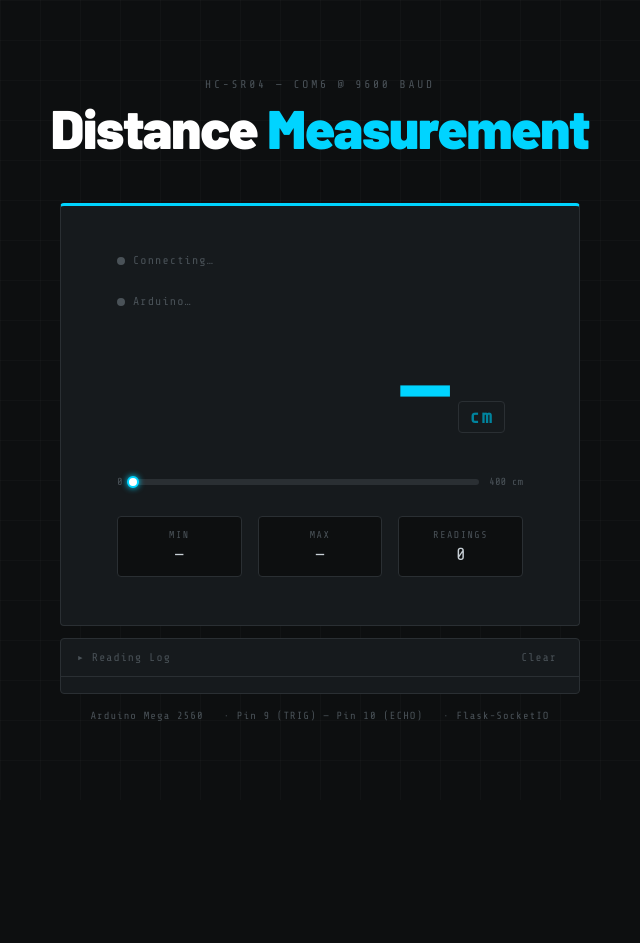
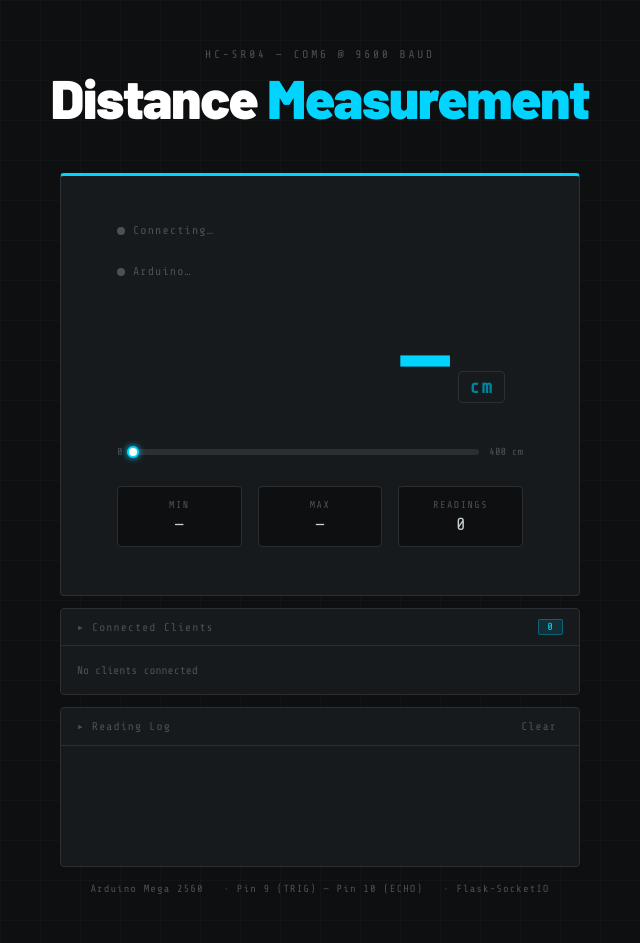
Before and after one commit to RahmanDevs/LED-Control, a Flask app: page /distance-measurement in a window 1280 px wide. Shown: the whole page, without its empty margins (320-960 px from the left). Before the commit the page ends 721 px from the top, so only its background shows below. Run offline with Flask 3, Linux system fonts and the light colour scheme; some libraries are stand-ins or nearby versions.

Commit message:
Add Connected Clients panel and min-height to Reading Log
- Connected Clients panel with IP chips and live count badge above the log
- clients_update socket handler renders chips dynamically
- console-body gets min-height: 120px so the log box doesn't collapse when empty

Co-Authored-By: Claude Sonnet 4.6 <noreply@anthropic.com>

```diff
--- a/static/css/distance.css
+++ b/static/css/distance.css
@@ -200,6 +200,47 @@ h1 span { color: var(--accent); }
   color: var(--text);
 }
 
+/* ── connected clients ────────────────────────── */
+.clients-body {
+  padding: 12px 16px;
+  display: flex;
+  flex-wrap: wrap;
+  gap: 8px;
+  min-height: 48px;
+}
+.ip-chip {
+  font-family: var(--mono);
+  font-size: .7rem;
+  color: #7ec8e3;
+  background: rgba(126,200,227,.08);
+  border: 1px solid rgba(126,200,227,.2);
+  border-radius: 2px;
+  padding: 3px 10px;
+  display: flex;
+  align-items: center;
+  gap: 6px;
+}
+.ip-chip .chip-dot {
+  width: 5px; height: 5px;
+  border-radius: 50%;
+  background: var(--accent);
+  box-shadow: 0 0 4px var(--accent);
+}
+.no-clients {
+  font-family: var(--mono);
+  font-size: .7rem;
+  color: var(--muted);
+  align-self: center;
+}
+.panel-header .badge {
+  background: rgba(0,212,255,.12);
+  color: var(--accent);
+  border: 1px solid rgba(0,212,255,.3);
+  border-radius: 2px;
+  padding: 1px 8px;
+  font-size: .65rem;
+}
+
 /* ── panel ────────────────────────────────────── */
 .panel {
   background: var(--surface);
@@ -232,6 +273,7 @@ h1 span { color: var(--accent); }
 }
 .clear-btn:hover { color: var(--text); }
 .console-body {
+  min-height: 120px;
   max-height: 220px;
   overflow-y: auto;
   padding: 8px 0;
--- a/static/js/distance.js
+++ b/static/js/distance.js
@@ -15,6 +15,8 @@ const statMin    = document.getElementById("stat-min");
 const statMax    = document.getElementById("stat-max");
 const statCount  = document.getElementById("stat-count");
 const consoleBody= document.getElementById("console-body");
+const clientsBody= document.getElementById("clients-body");
+const clientCount= document.getElementById("client-count");
 
 // State
 let currentUnit = "cm";   // "cm" | "in"
@@ -135,6 +137,22 @@ socket.on("arduino_status", (data) => {
   }
 });
 
+socket.on("clients_update", (data) => {
+  const ips = data.ips || [];
+  clientCount.textContent = ips.length;
+  clientsBody.innerHTML = "";
+  if (ips.length === 0) {
+    clientsBody.innerHTML = '<span class="no-clients">No clients connected</span>';
+    return;
+  }
+  ips.forEach(ip => {
+    const chip = document.createElement("div");
+    chip.className = "ip-chip";
+    chip.innerHTML = `<span class="chip-dot"></span>${ip}`;
+    clientsBody.appendChild(chip);
+  });
+});
+
 socket.on("distance_update", (data) => {
   applyReading(data.cm);
 });
--- a/templates/distance_measurement.html
+++ b/templates/distance_measurement.html
@@ -63,6 +63,17 @@
 
   </div>
 
+  <!-- Connected clients -->
+  <div class="panel">
+    <div class="panel-header">
+      <span>&#x25B8; Connected Clients</span>
+      <span class="badge" id="client-count">0</span>
+    </div>
+    <div class="clients-body" id="clients-body">
+      <span class="no-clients">No clients connected</span>
+    </div>
+  </div>
+
   <!-- Reading log -->
   <div class="panel">
     <div class="panel-header">
```
